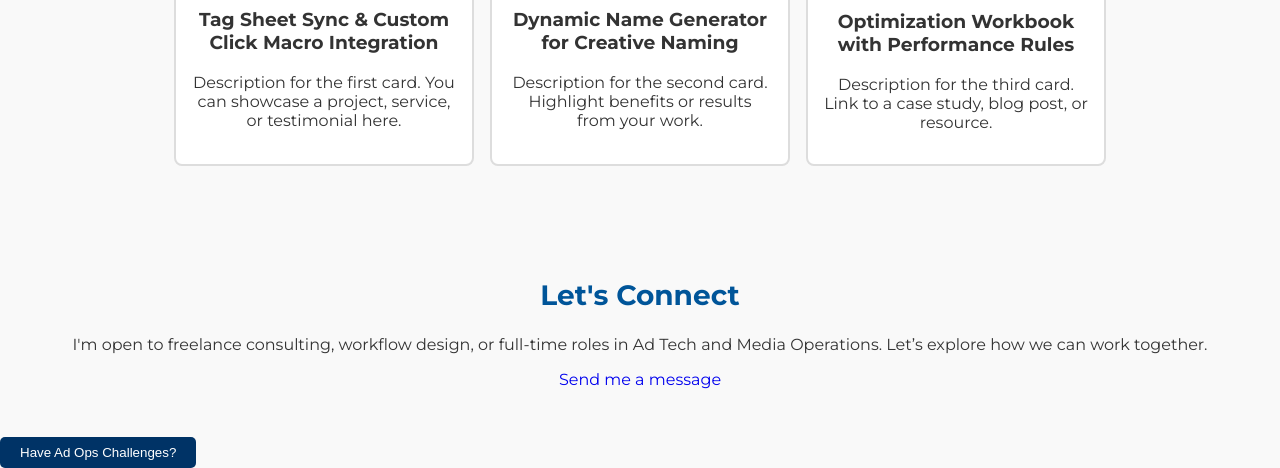
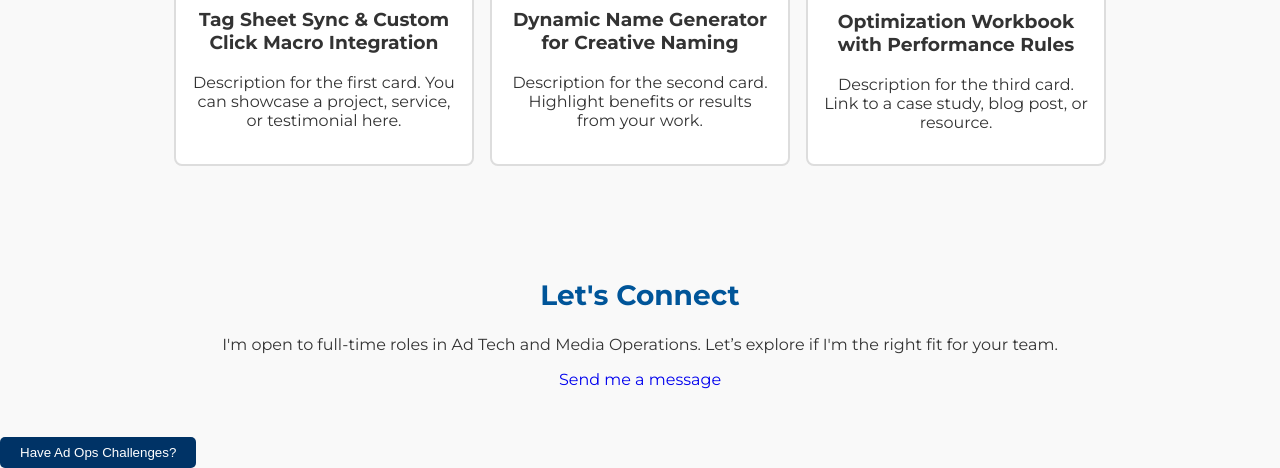
Before and after one commit to arvinlstewart/E-Portfolio, a plain HTML site: page projects_main.html in a window 1280 px wide. Shown: the part 541-1009 px from the top of the page. Drawn offline with Linux system fonts and the light colour scheme.

Commit message:
Update projects_main.html

```diff
--- a/projects_main.html
+++ b/projects_main.html
@@ -67,7 +67,7 @@
     <!-- Contact Section -->
     <section class="scroll-reveal">
         <h2>Let's Connect</h2>
-        <p>I'm open to freelance consulting, workflow design, or full-time roles in Ad Tech and Media Operations. Let’s explore how we can work together.</p>
+        <p>I'm open to full-time roles in Ad Tech and Media Operations. Let’s explore if I'm the right fit for your team.</p>
         <a class="button-group" href="mailto:arvinlstewart@gmail.com">Send me a message</a>
     </section>
 
```
